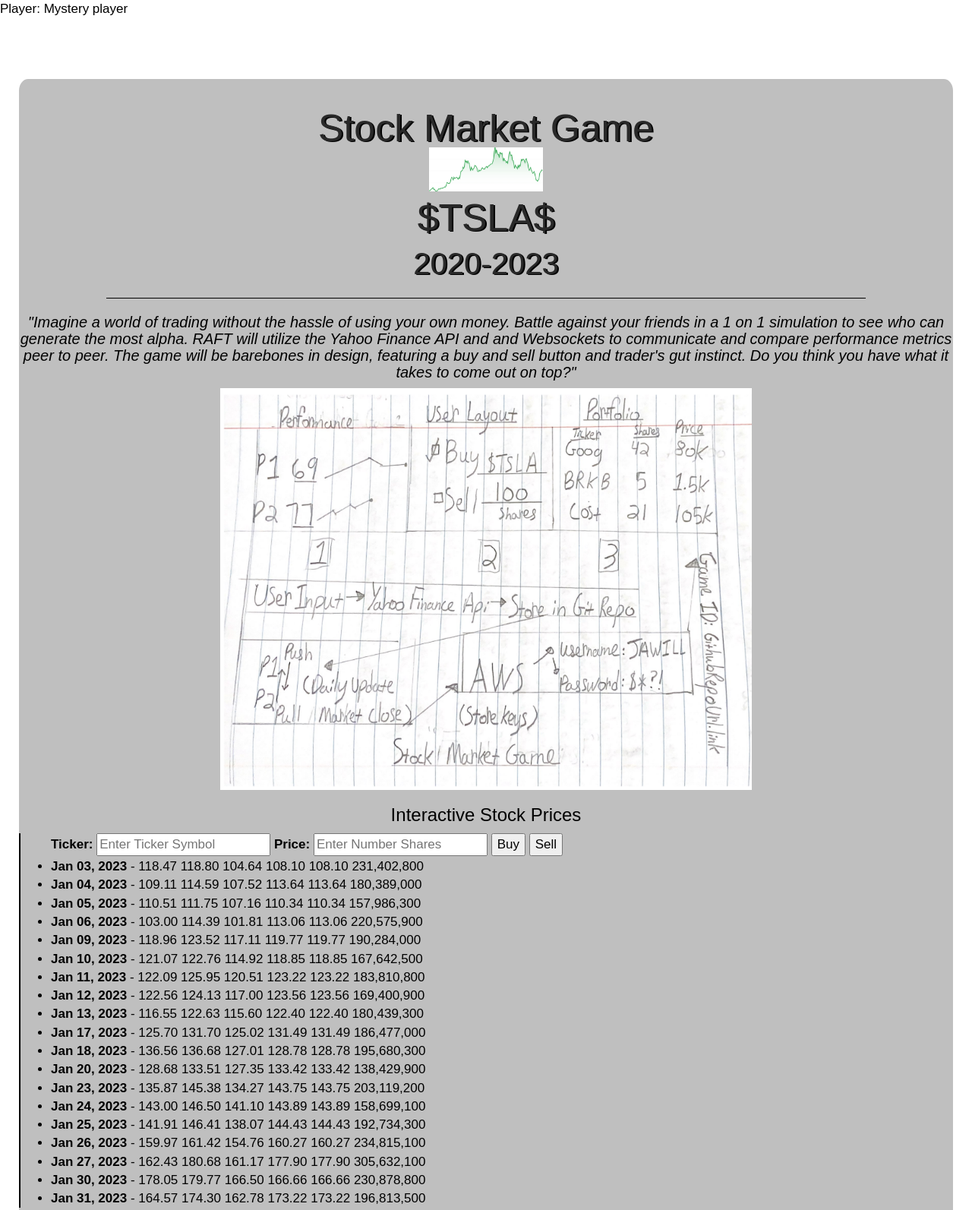
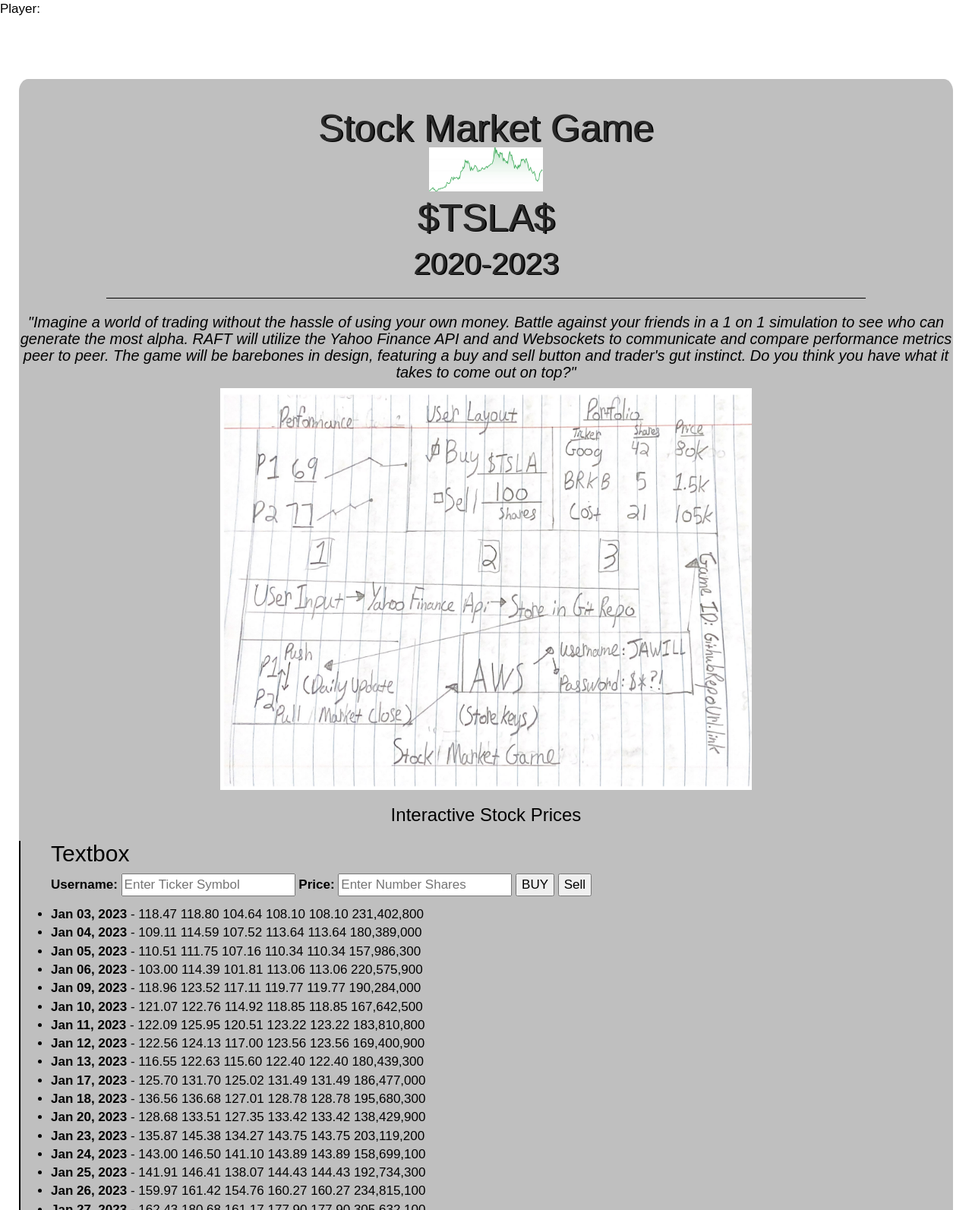
Before and after one commit to CountFinessian/Startup, a plain HTML site: page game.html in a window 1280 px wide. Shown: the top 1593 px of the page at 76% size. Drawn offline with nearby package versions, Linux system fonts and the light colour scheme; a web font is replaced by a local one.

Commit message:
Javascript functionally that appears to be broken

```diff
--- a/game.html
+++ b/game.html
@@ -37,15 +37,18 @@
   <img class="center-block smaller-image" src="assets/iwata.png" alt="Stock Market Game">
   <h3 class="text-center">Interactive Stock Prices</h3>
   <ul class="verticalLine">
-    <label for="Name">Ticker:</label>
-    <input id="text1"  placeholder="Enter Ticker Symbol">
+    <article class = "regular">
+      <h2>  Textbox </h2>
+    <label for="tbuser">Username:</label>
+    <input type="text" id="tbuser"  placeholder="Enter Ticker Symbol">
     <label for="Name">Price:</label>
     <input type="text" id="text2" placeholder="Enter Number Shares">
-    <!DOCTYPE html>
-<body>
-<button  onclick="fn1()" id = "btn1">Buy</button>
+
+<input type ="button" id = "btn1" value="BUY">
 <button id ="btn2" onclick="fn2()">Sell</button>
-</body>
+<p class="output" id ="output1"></p>
+</article>
+
     <li><strong>Jan 03, 2023</strong> - 118.47	118.80	104.64	108.10	108.10	231,402,800</li>
     <li><strong>Jan 04, 2023</strong> - 109.11	114.59	107.52	113.64	113.64	180,389,000</li>
     <li><strong>Jan 05, 2023</strong> - 110.51	111.75	107.16	110.34	110.34	157,986,300</li>
@@ -71,13 +74,16 @@
   </div>
   <p class="center-block text-center divider" id="bottom-divider">Written and Coded by <a href="https://github.com/CountFinessian/Startup.git">Jacob Williams</a></p>
 </div>
-    <script  src="js/index.js">
-      function fn1()
-      {
-        var str = document.getElementById("text1").value;
-        alert("Value inside the text box is: "+str);
+    <script>
+      const txt1 = document.getElementByID('tbuser');
+      const btn1 = document.getElementBYID('btn1');
+      const out1 = document.getElementBYID('output1');
 
+      function fun1(){
+        out1.innerHTML = txt1.value;
       }
+
+      btn1.addEventListener('click',fun1);
     </script>
 
 
--- a/js/index.js
+++ b/js/index.js
@@ -9,6 +9,12 @@
     getPlayerName() {
       return localStorage.getItem('userName') ?? 'Mystery player';
     }
+    fn1()
+      {
+        var str = document.getElementById("text1").value;
+        alert("Value inside the text box is: "+str);
+
+      }
   }
 
   const game = new Game();
```
